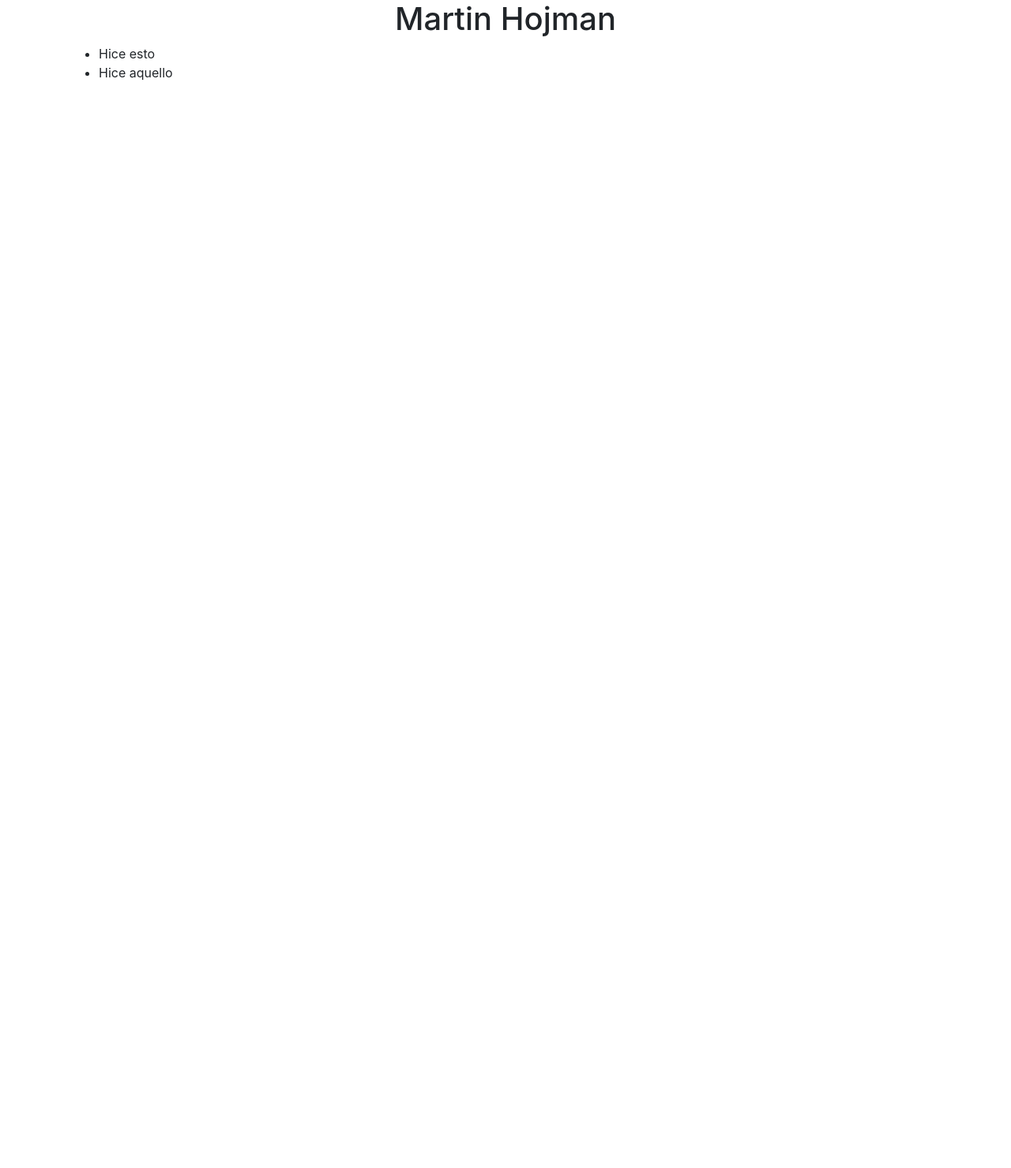
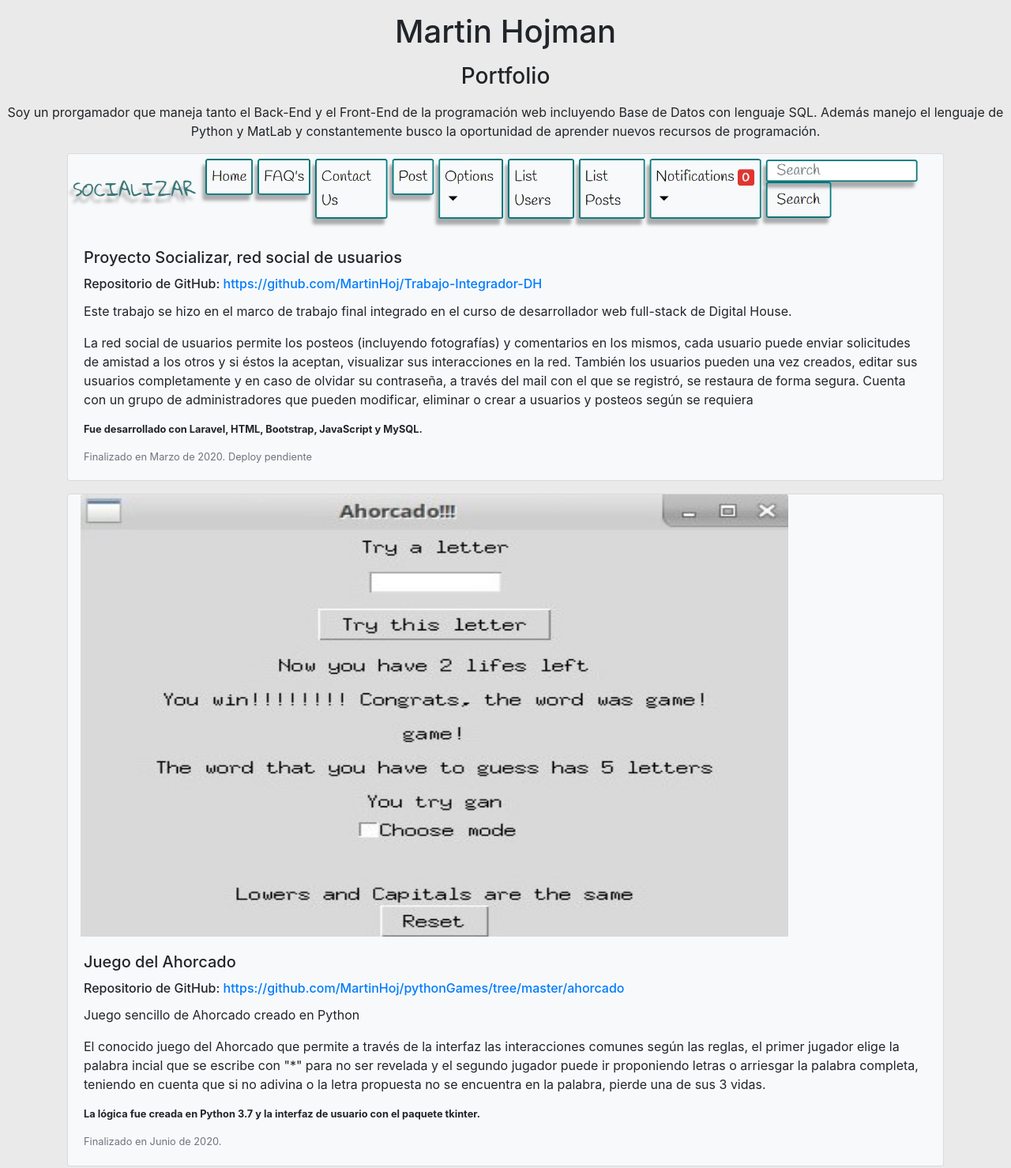
Before and after one commit to MartinHoj/MartinHoj.github.io, a plain HTML site: page index.html in a window 1280 px wide. Shown: the whole page at 79% size. Before the commit the page ends 800 px from the top, so only its background shows below. Drawn offline with nearby package versions, Linux system fonts and the light colour scheme.

Commit message:
Portfolio

```diff
--- a/index.html
+++ b/index.html
@@ -7,13 +7,34 @@
   <link rel="stylesheet" href="https://stackpath.bootstrapcdn.com/bootstrap/4.5.0/css/bootstrap.min.css" integrity="sha384-9aIt2nRpC12Uk9gS9baDl411NQApFmC26EwAOH8WgZl5MYYxFfc+NcPb1dKGj7Sk" crossorigin="anonymous">
 </head>
 
-<body>
-<h1 class="text-center justify-center"> Martin Hojman </h1>
+<body style="background-color: #eaeaea;">
+  <h1 class="text-center justify-center m-3"> Martin Hojman </h1>
+  <h3 class="text-center justify-center mb-3">Portfolio</h3>
+  <p class="text-center justify-center">Soy un prorgamador que maneja tanto el Back-End y el Front-End de la programación web incluyendo Base de Datos con lenguaje SQL. Además manejo el lenguaje de Python y MatLab y constantemente busco la oportunidad de aprender nuevos recursos de programación.</p>
   <div class="container">
-  <ul class="list">
-    <li>Hice esto</li>
-    <li>Hice aquello</li>
-  </ul>
+    <div class="card mb-3 bg-light" style="cursor: pointer;" id="socializar">
+      <img src="./Anotación 2020-07-27 150643.jpg" class="card-img-top" alt="Socializar">
+      <div class="card-body">
+        <h5 class="card-title">Proyecto Socializar, red social de usuarios</h5>
+        <h6 class="card-title">Repositorio de GitHub: <a href="https://github.com/MartinHoj/Trabajo-Integrador-DH">https://github.com/MartinHoj/Trabajo-Integrador-DH</a></h6>
+        <p class="card-text">Este trabajo se hizo en el marco de trabajo final integrado en el curso de desarrollador web full-stack de Digital House.</p>
+        <p class="card-text">La red social de usuarios permite los posteos (incluyendo fotografías) y comentarios en los mismos, cada usuario puede enviar solicitudes de amistad a los otros y si éstos la aceptan, visualizar sus interacciones en la red. También los usuarios pueden una vez creados, editar sus usuarios completamente y en caso de olvidar su contraseña, a través del mail con el que se registró, se restaura de forma segura. Cuenta con un grupo de administradores que pueden modificar, eliminar o crear a usuarios y posteos según se requiera</p>
+        <p class="card-text"><small class=""><strong>Fue desarrollado con Laravel, HTML, Bootstrap, JavaScript y MySQL.</strong></small></p>
+        <p class="card-text"><small class="text-muted">Finalizado en Marzo de 2020. Deploy pendiente</small></p>
+      </div>
+    </div>
+
+    <div class="card mb-3 bg-light" style="cursor: pointer;" id="ahorcado">
+      <img src="./Ahorcado.jpeg" class="card-img-top justify-center ml-3" alt="Ahorcado" style="height: 70vh; width: 70vw;">
+      <div class="card-body">
+        <h5 class="card-title">Juego del Ahorcado</h5>
+        <h6 class="card-title">Repositorio de GitHub: <a href="https://github.com/MartinHoj/pythonGames/tree/master/ahorcado">https://github.com/MartinHoj/pythonGames/tree/master/ahorcado</a></h6>
+        <p class="card-text">Juego sencillo de Ahorcado creado en Python</p>
+        <p class="card-text">El conocido juego del Ahorcado que permite a través de la interfaz las interacciones comunes según las reglas, el primer jugador elige la palabra incial que se escribe con "*" para no ser revelada y el segundo jugador puede ir proponiendo letras o arriesgar la palabra completa, teniendo en cuenta que si no adivina o la letra propuesta no se encuentra en la palabra, pierde una de sus 3 vidas.</p>
+        <p class="card-text"><small class=""><strong>La lógica fue creada en Python 3.7 y la interfaz de usuario con el paquete tkinter.</strong></small></p>
+        <p class="card-text"><small class="text-muted">Finalizado en Junio de 2020.</small></p>
+      </div>
+    </div>
   </div>
 
 
--- a/index.js
+++ b/index.js
@@ -0,0 +1,9 @@
+let socializar = document.getElementById("socializar");
+socializar.onclick = function() {
+    window.open("https://github.com/MartinHoj/Trabajo-Integrador-DH", '_blank');
+};
+
+let ahorcado = document.getElementById("ahorcado");
+ahorcado.onclick = function() {
+    window.open("https://github.com/MartinHoj/pythonGames/tree/master/ahorcado", '_blank');
+};
```
Also changed, not shown: Ahorcado.jpeg (added), Anotación 2020-07-27 150643.jpg (added). Lines whose indentation alone changed are shown as unchanged.
